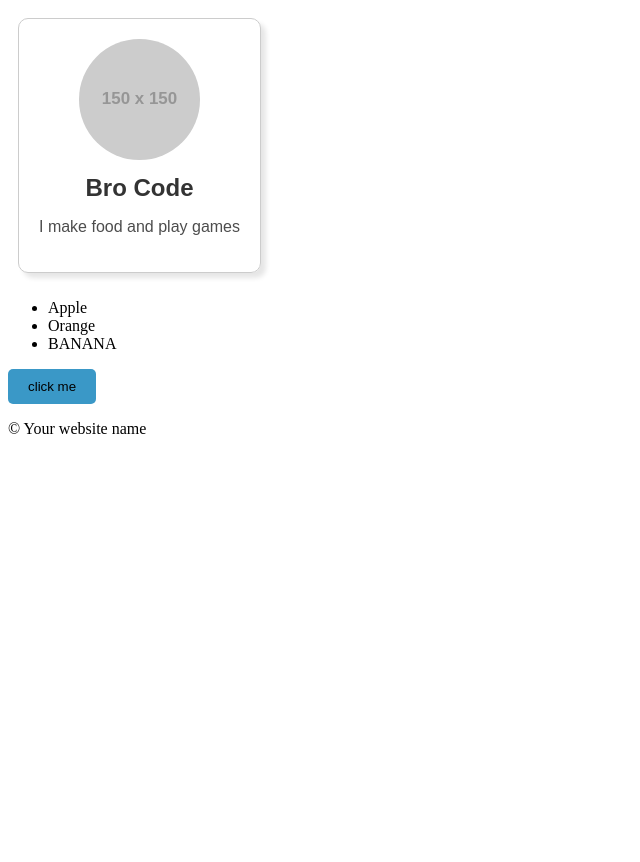
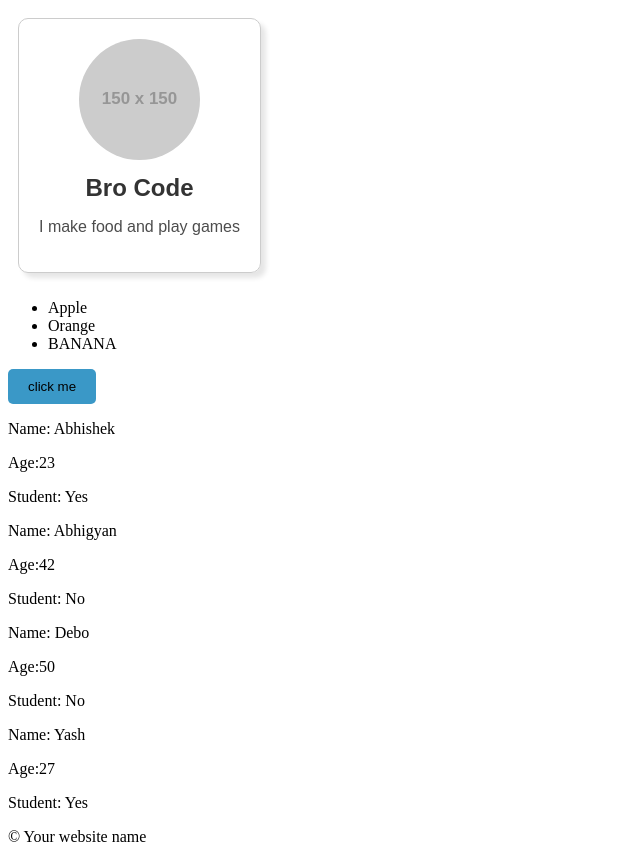
Before and after one commit to abhishek321207/React-practice, a React (Vite) app in the folder my-react-app/: page / in a window 1280 px wide. Shown: the whole page, without its empty margins (0-640 px from the left). Before the commit the page ends 800 px from the top, so only its background shows below. Built offline with nearby package versions, Linux system fonts and the light colour scheme.

Commit message:
created a student list

```diff
--- a/my-react-app/src/App.jsx
+++ b/my-react-app/src/App.jsx
@@ -1,5 +1,6 @@
 import React from "react";
 import Button from "./Button.jsx";
+import Student from './Student/Student.jsx';
 import Card from "./Card.jsx";
 import Food from "./Food.jsx";
 import Footer from "./Footer.jsx";
@@ -9,6 +10,10 @@
       <Card />
       <Food/>
       <Button />
+      <Student name="Abhishek" age={23} isStudent={true} />
+      <Student name="Abhigyan" age={42} isStudent={false}/>
+      <Student name="Debo" age={50} isStudent={false}/>
+      <Student name="Yash" age={27} isStudent={true}/>
       <Footer/>
     </React.Fragment>
   );
--- /dev/null
+++ b/my-react-app/src/Student/Student.jsx
@@ -0,0 +1,19 @@
+import PropTypes from 'prop-types'
+
+function student(props){
+    return(
+        <div className="student">
+            <p>Name: {props.name}</p>
+            <p>Age:{props.age} </p>
+            <p>Student: {props.isStudent ? "Yes" : "No"}</p>
+        </div>
+    );
+}
+student.propTypes ={
+    name: PropTypes.string,
+    age: PropTypes.number,
+    isStudent: PropTypes.bool,
+
+
+}
+export default student
--- /dev/null
+++ b/my-react-app/src/Student/student.css
@@ -0,0 +1,10 @@
+.student{
+    font-family: Arial, sans-serif;
+    font-size: 2em;
+    padding: 10px;
+    border: 1px solid hsla(0, 0%, 50%, 0.8);
+
+}
+.student p{
+    margin: 0;
+}
```
